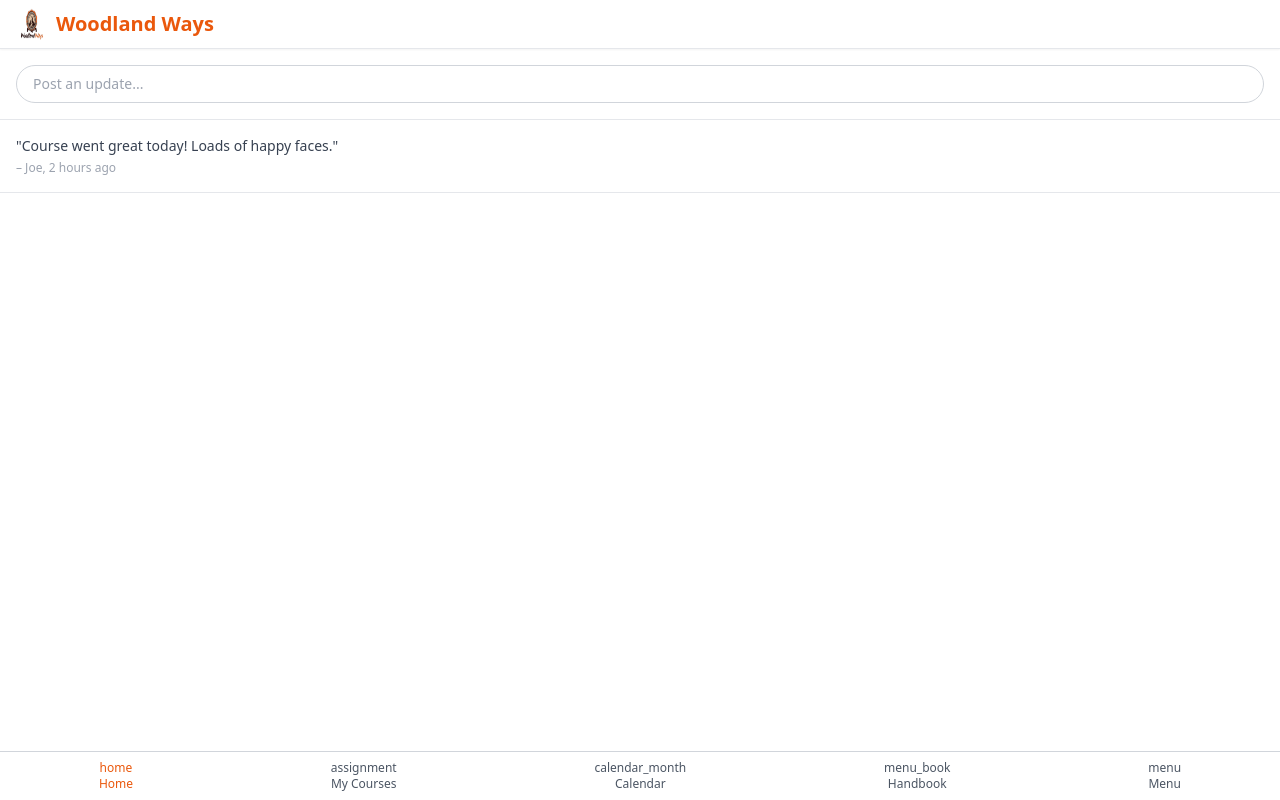
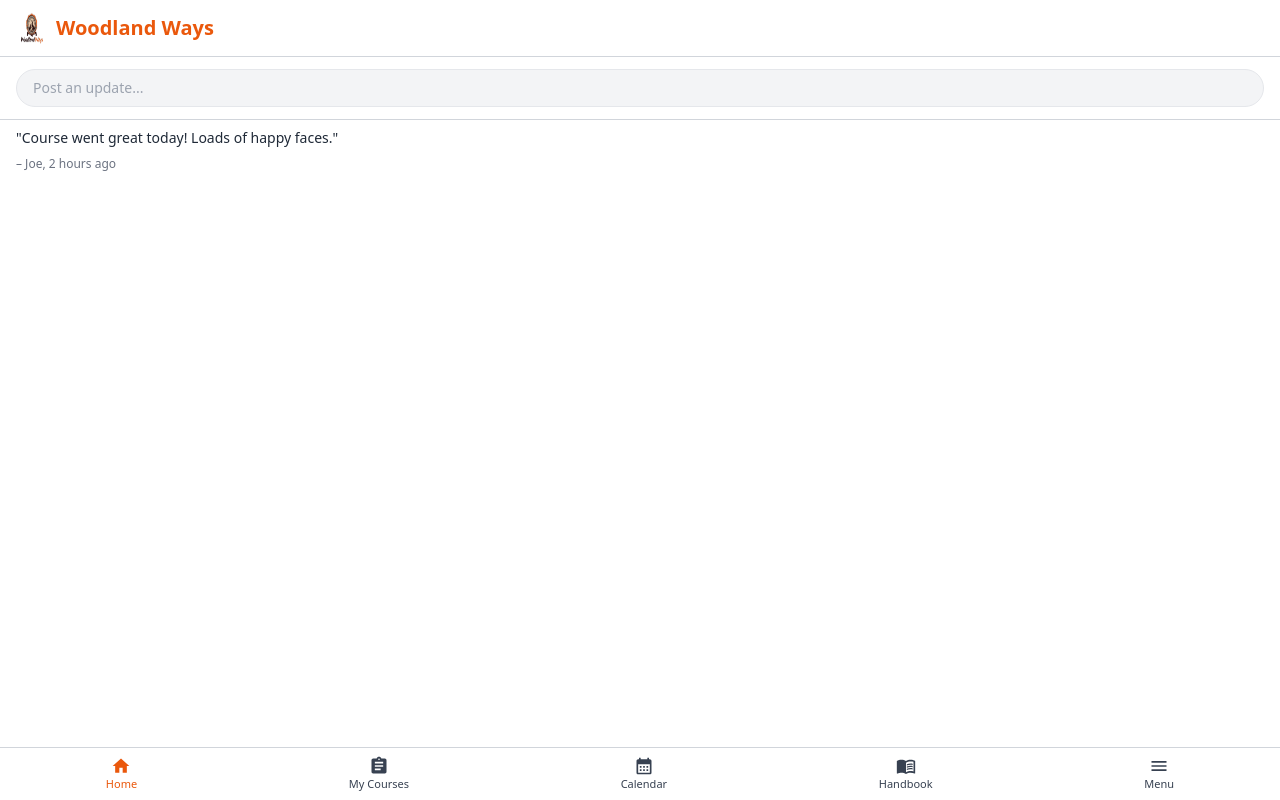
Before and after one commit to BUSHBOI95/Woodland-Ways-Portal-, a React (Vite) app: page / in a window 1280 px wide. Built offline with nearby package versions, Linux system fonts and the light colour scheme.

Commit message:
Update App.jsx

```diff
--- a/src/App.jsx
+++ b/src/App.jsx
@@ -1,55 +1,61 @@
 import React from 'react';
+import { Assignment, CalendarMonth, MenuBook, Menu, Home } from '@mui/icons-material';
 
-export default function App() {
+const App = () => {
   return (
-    <div className="flex flex-col h-screen bg-white">
+    <div className="flex flex-col min-h-screen bg-white">
       {/* Header */}
-      <header className="flex items-center px-4 py-2 border-b border-gray-200 shadow-sm">
-        <img src="/Icon.png" alt="Woodland Ways Logo" className="h-8 w-8 mr-2" />
-        <h1 className="text-xl font-semibold text-orange-600">Woodland Ways</h1>
+      <header className="flex items-center px-4 py-3 border-b border-gray-300">
+        <img
+          src="/icon.png"
+          alt="Logo"
+          className="w-8 h-8 mr-2"
+        />
+        <h1 className="text-xl font-bold text-orange-600">Woodland Ways</h1>
       </header>
 
-      {/* Post Box */}
-      <div className="p-4 border-b border-gray-200">
+      {/* Post bar */}
+      <div className="px-4 py-3 border-b border-gray-300">
         <input
           type="text"
           placeholder="Post an update..."
-          className="w-full px-4 py-2 border border-gray-300 rounded-full text-sm focus:outline-none"
+          className="w-full px-4 py-2 border rounded-full bg-gray-100 text-sm"
         />
       </div>
 
-      {/* Sample Post */}
-      <div className="p-4 border-b border-gray-200">
-        <div className="text-sm text-gray-700">"Course went great today! Loads of happy faces."</div>
-        <div className="text-xs text-gray-400 mt-1">– Joe, 2 hours ago</div>
+      {/* Feed */}
+      <div className="flex-1 px-4 py-2 overflow-y-auto">
+        <div className="text-gray-800 text-sm mb-2">"Course went great today! Loads of happy faces."</div>
+        <div className="text-gray-500 text-xs">– Joe, 2 hours ago</div>
       </div>
 
-      {/* Spacer to push footer to bottom */}
-      <div className="flex-grow" />
-
-      {/* Footer Navigation */}
-      <nav className="flex justify-around items-center border-t border-gray-300 py-2 bg-white">
-        <button className="text-orange-600 text-xs flex flex-col items-center">
-          <span className="material-icons">home</span>
-          Home
-        </button>
-        <button className="text-gray-600 text-xs flex flex-col items-center">
-          <span className="material-icons">assignment</span>
-          My Courses
-        </button>
-        <button className="text-gray-600 text-xs flex flex-col items-center">
-          <span className="material-icons">calendar_month</span>
-          Calendar
-        </button>
-        <button className="text-gray-600 text-xs flex flex-col items-center">
-          <span className="material-icons">menu_book</span>
-          Handbook
-        </button>
-        <button className="text-gray-600 text-xs flex flex-col items-center">
-          <span className="material-icons">menu</span>
-          Menu
-        </button>
-      </nav>
+      {/* Bottom Navigation */}
+      <footer className="border-t border-gray-300">
+        <nav className="flex justify-around items-center text-xs text-gray-700 py-2">
+          <div className="flex flex-col items-center text-orange-600">
+            <Home fontSize="small" />
+            <span className="text-[11px]">Home</span>
+          </div>
+          <div className="flex flex-col items-center">
+            <Assignment fontSize="small" />
+            <span className="text-[11px]">My Courses</span>
+          </div>
+          <div className="flex flex-col items-center">
+            <CalendarMonth fontSize="small" />
+            <span className="text-[11px]">Calendar</span>
+          </div>
+          <div className="flex flex-col items-center">
+            <MenuBook fontSize="small" />
+            <span className="text-[11px]">Handbook</span>
+          </div>
+          <div className="flex flex-col items-center">
+            <Menu fontSize="small" />
+            <span className="text-[11px]">Menu</span>
+          </div>
+        </nav>
+      </footer>
     </div>
   );
-}
+};
+
+export default App;
```
